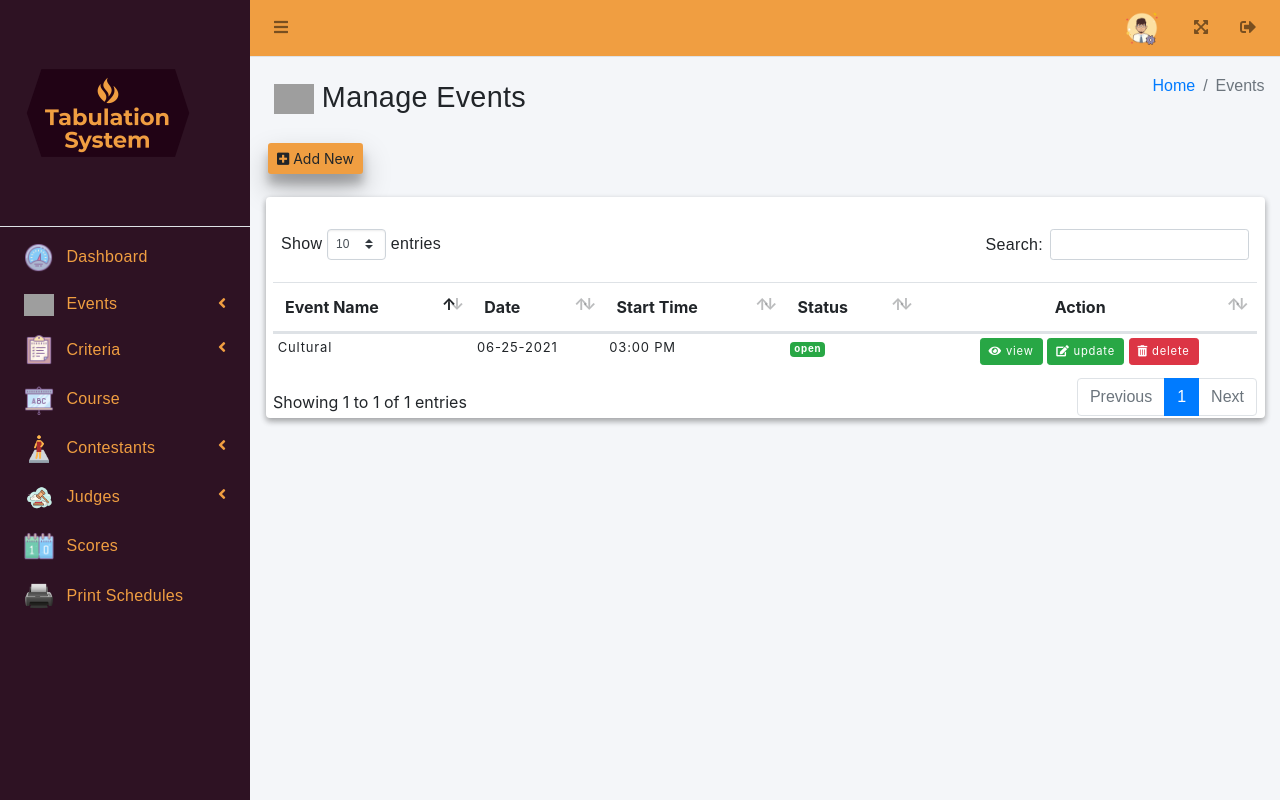
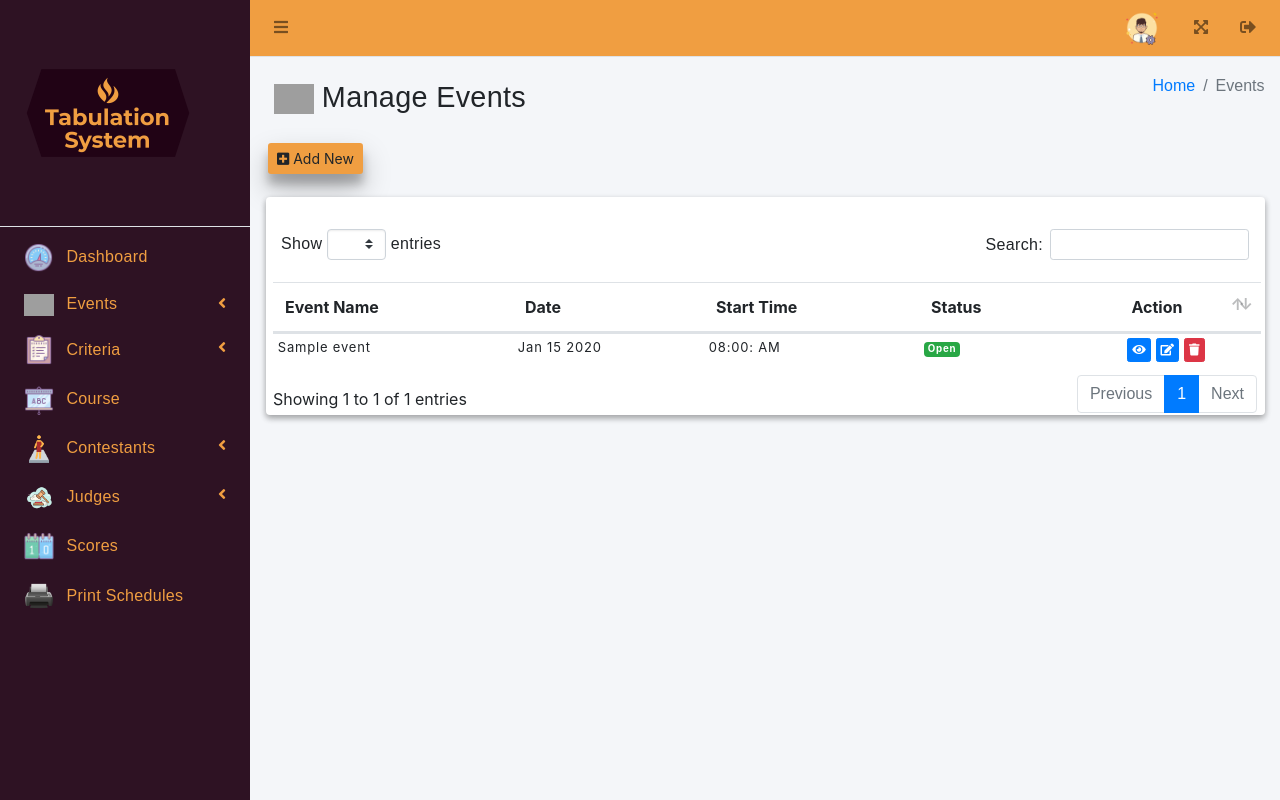
Before and after one commit to skyvstigreo/event-scoring-system, a PHP site: page /admin_createEvent.php in a window 1280 px wide. Run offline with PHP 8.4, Linux system fonts and the light colour scheme; tables that the repository leaves empty hold one stand-in row (values such as "Sample post"); some libraries are stand-ins or nearby versions; grey boxes are pictures that could not be loaded.

Commit message:
Added event fetch

```diff
--- a/admin_createEvent.php
+++ b/admin_createEvent.php
@@ -1,4 +1,4 @@
-<?php include 'header/admin.php';?>
+<?php include 'header/admin.php'; ?>
 
 
 <div class="content-wrapper">
@@ -14,9 +14,7 @@
                   <li class="breadcrumb-item active">Events</li>
                </ol>
             </div>
-                     <a class="btn btn-sm elevation-4" href="#" data-toggle="modal" data-target="#add"
-                        style="margin-top: 20px;margin-left: 10px;background-color: rgb(240,158,65)"><i
-                        class="fa fa-plus-square"></i>
+            <a class="btn btn-sm elevation-4" href="#" data-toggle="modal" data-target="#add" style="margin-top: 20px;margin-left: 10px;background-color: rgb(240,158,65)"><i class="fa fa-plus-square"></i>
                Add New</a>
          </div>
       </div>
@@ -26,7 +24,7 @@
          <div class="card card-info elevation-2">
             <br>
             <div class="col-md-12">
-                        <table id="example1" class="table">
+               <table id="event_table" class="table">
                   <thead class="btn-cancel">
                      <tr>
                         <th>Event Name</th>
@@ -37,7 +35,7 @@
                      </tr>
                   </thead>
                   <tbody>
-                              <tr>
+                     <!-- <tr>
                                  <td>Cultural</td>
                                  <td>06-25-2021</td>
                                  <td>03:00 PM</td>
@@ -50,7 +48,7 @@
                                     <a class="btn btn-sm btn-danger" href="#" data-toggle="modal" data-target="#delete"><i
                                        class="fa fa-trash-alt"></i> delete</a>
                                  </td>
-                              </tr>
+                              </tr> -->
                   </tbody>
                </table>
             </div>
@@ -94,12 +92,12 @@
                            <div class="col-md-4">
                               <div class="form-group">
                                  <label class="float-left">Event Type</label>
-                                 <select class="form-control">
+                                 <!-- <select class="form-control">
                                     <option>Choose Event Type</option>
                                     <option>Cultural</option>
                                     <option>Arts</option>
                                     <option>Academic</option>
-                                 </select>
+                                 </select> -->
                               </div>
                            </div>
                            <div class="col-md-4">
@@ -257,9 +255,29 @@
 <script src="asset/tables/datatables-responsive/js/responsive.bootstrap4.min.js"></script>
 <script src="asset/tables/datatables-buttons/js/buttons.bootstrap4.min.js"></script>
 <script>
-         $(function () {
-            $("#example1").DataTable();
+   // $(function () {
+   //    $("#example1").DataTable();
+   // });
+   $(document).ready(function() {
+
+      var eventdataTable = $('#event_table').DataTable({
+         "processing": true,
+         "serverSide": true,
+         "order": [],
+         "ajax": {
+            url: "fetch/event_fetch.php",
+            type: "POST"
+         },
+         "columnDefs": [{
+            "targets": [0, 1, 2, 3],
+            "orderable": false,
+         }, ],
+         "pageLength": 9999999
+      });
+
+
    });
 </script>
 </body>
+
 </html>
--- a/fetch/category_fetch.php
+++ b/fetch/category_fetch.php
@@ -43,7 +43,7 @@ foreach ($result as $row) {
     $sub_array = array();
     $sub_array[] = $row['category_name'];
     $sub_array[] = $row['category_description'];
-    $sub_array[] = '<center><button type="button" name="update" id="'.$row["category_id"].'" class="btn btn-primary btn-xs update" data-target="#editCategory" data-toggle="tooltip" data-placement="bottom" title="Edit Category"><i class="fa fa-edit"></i></button> <button type="button" name="delete" id="' . $row["category_id"] . '" class="btn btn-danger btn-xs delete" data-toggle="tooltip" data-placement="bottom" title="Remove User"><i class="fa fa-trash"></i></button>';
+    $sub_array[] = '<center><button type="button" name="update" id="'.$row["category_id"].'" class="btn btn-primary btn-xs update" data-toggle="tooltip" data-placement="bottom" title="Edit Category"><i class="fa fa-edit"></i></button> <button type="button" name="delete" id="' . $row["category_id"] . '" class="btn btn-danger btn-xs delete" data-toggle="tooltip" data-placement="bottom" title="Remove User"><i class="fa fa-trash"></i></button>';
     $data[] = $sub_array;
 }
 
--- /dev/null
+++ b/fetch/event_fetch.php
@@ -0,0 +1,82 @@
+
+<?php
+
+//measurement_fetch.php
+
+include('../pdo-connection.php');
+date_default_timezone_set('Asia/Manila');
+
+$query = '';
+
+$output = array();
+
+$query .= "SELECT * FROM table_event
+";
+
+if (isset($_POST["search"]["value"])) {
+
+    $query .= 'WHERE event_name LIKE "%' . $_POST["search"]["value"] . '%" ';
+    $query .= 'OR event_date LIKE "%' . $_POST["search"]["value"] . '%" ';
+}
+
+if (isset($_POST['order'])) {
+    $query .= 'ORDER BY ' . $_POST['order']['0']['column'] . ' ' . $_POST['order']['0']['dir'] . ' ';
+} else {
+    $query .= 'ORDER BY event_id ASC ';
+}
+
+if ($_POST['length'] != -1) {
+    $query .= 'LIMIT ' . $_POST['start'] . ', ' . $_POST['length'];
+}
+
+$statement = $connect->prepare($query);
+
+$statement->execute();
+
+$result = $statement->fetchAll();
+
+$data = array();
+
+$filtered_rows = $statement->rowCount();
+
+foreach ($result as $row) {
+    // if(){
+
+    // }
+    $date_now = date("Y-m-d");
+    $time_now = date("h:i:sa");
+    if ($date_now >= $row['event_date']) {
+        if ($time_now >= $row['event_time']) {
+            $status = '<span class="badge bg-success">Open</span>';
+        } else ($status = '<span class="badge bg-danger">close</span>');
+    } else ($status = '<span class="badge bg-danger">close</span>');
+
+
+    $sub_array = array();
+    $sub_array[] = $row['event_name'];
+    $sub_array[] = date("M d Y", strtotime($row['event_date']));
+    $sub_array[] = date("h:i: A", strtotime($row['event_time']));
+    $sub_array[] = $status;
+
+
+    $sub_array[] = '<center><button type="button" name="view" id="'.$row["event_id"].'" class="btn btn-primary btn-xs view"  data-toggle="tooltip" data-placement="bottom" title="View Event"><i class="fa fa-eye"></i></button> <button type="button" name="update" id="'.$row["event_id"].'" class="btn btn-primary btn-xs update" data-toggle="tooltip" data-placement="bottom" title="Edit Category"><i class="fa fa-edit"></i></button> <button type="button" name="delete" id="' . $row["event_id"] . '" class="btn btn-danger btn-xs delete" data-toggle="tooltip" data-placement="bottom" title="Remove User"><i class="fa fa-trash"></i></button>';
+    $data[] = $sub_array;
+}
+
+$output = array(
+    "draw"            =>    intval($_POST["draw"]),
+    "recordsTotal"      =>  $filtered_rows,
+    "recordsFiltered"     =>     get_total_all_records($connect),
+    "data"                =>    $data
+);
+
+function get_total_all_records($connect)
+{
+    $statement = $connect->prepare("SELECT * FROM table_event");
+    $statement->execute();
+    return $statement->rowCount();
+}
+
+echo json_encode($output);
+
+?>
```
Also changed, not shown: admin_category.php (+7 -3 lines). Lines whose indentation alone changed are shown as unchanged.
